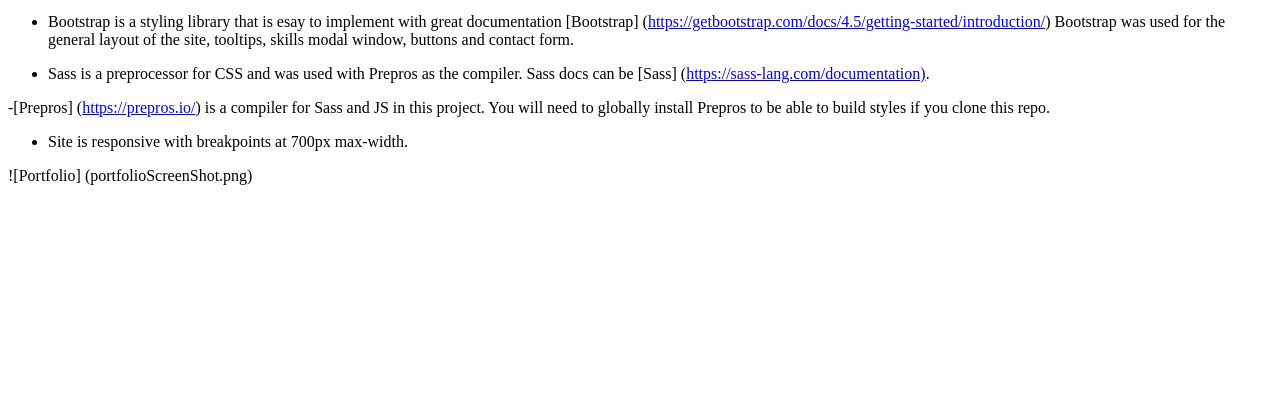
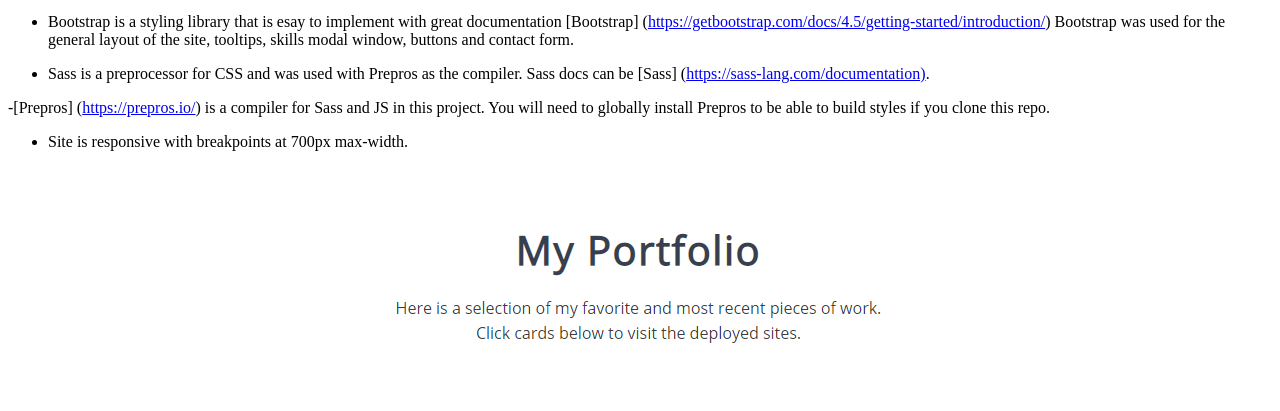
Before and after one commit to Chrismis79/SinglePagePortfolio, a plain HTML site: page README.html in a window 1280 px wide. Shown: the part 389-800 px from the top of the page. Drawn offline with Linux system fonts and the light colour scheme.

Commit message:
changed links in ReadMe

```diff
--- a/README.html
+++ b/README.html
@@ -27,7 +27,7 @@ Bootstrap was used for the general layout of the site, tooltips, skills modal wi
 <ul>
 <li>Site is responsive with breakpoints at 700px max-width. </li>
 </ul>
-<p>![Portfolio] (portfolioScreenShot.png)</p>
+<p><img src="/img/portfolioScreenShot.png"/></p>
 
       </body>
     </html>
```
Also changed, not shown: 1 other file.
